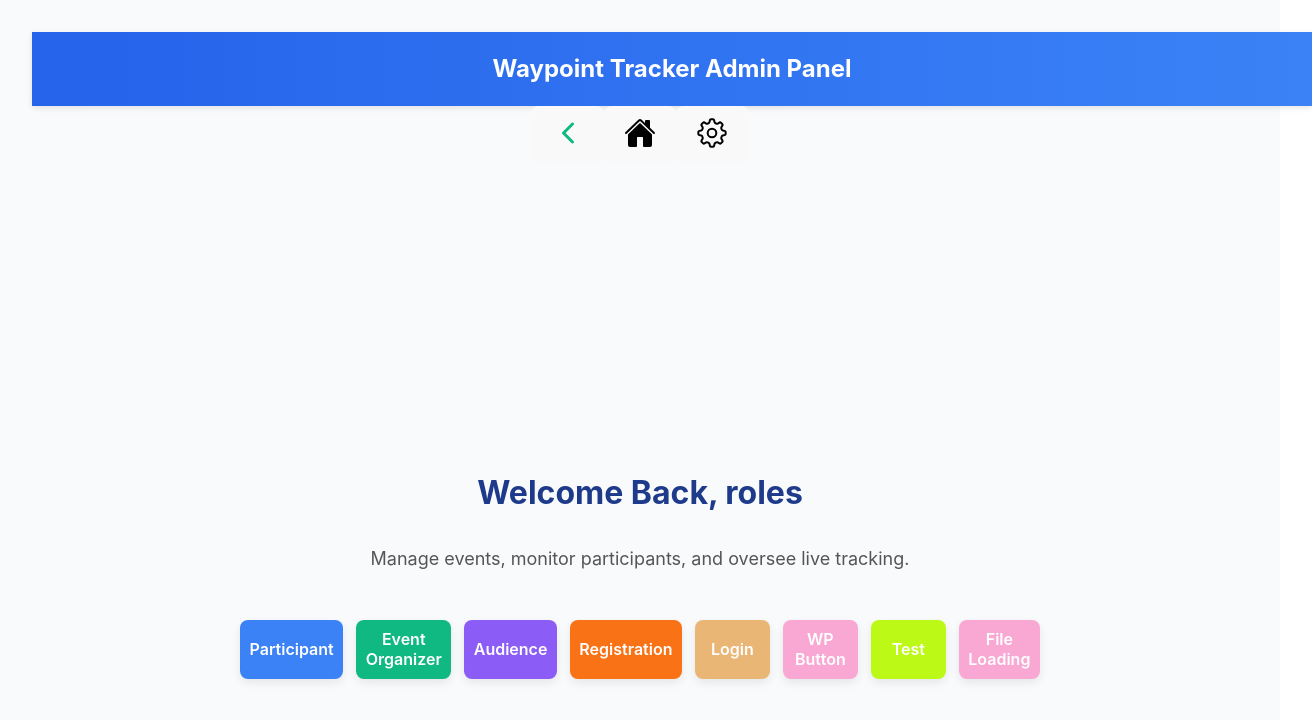
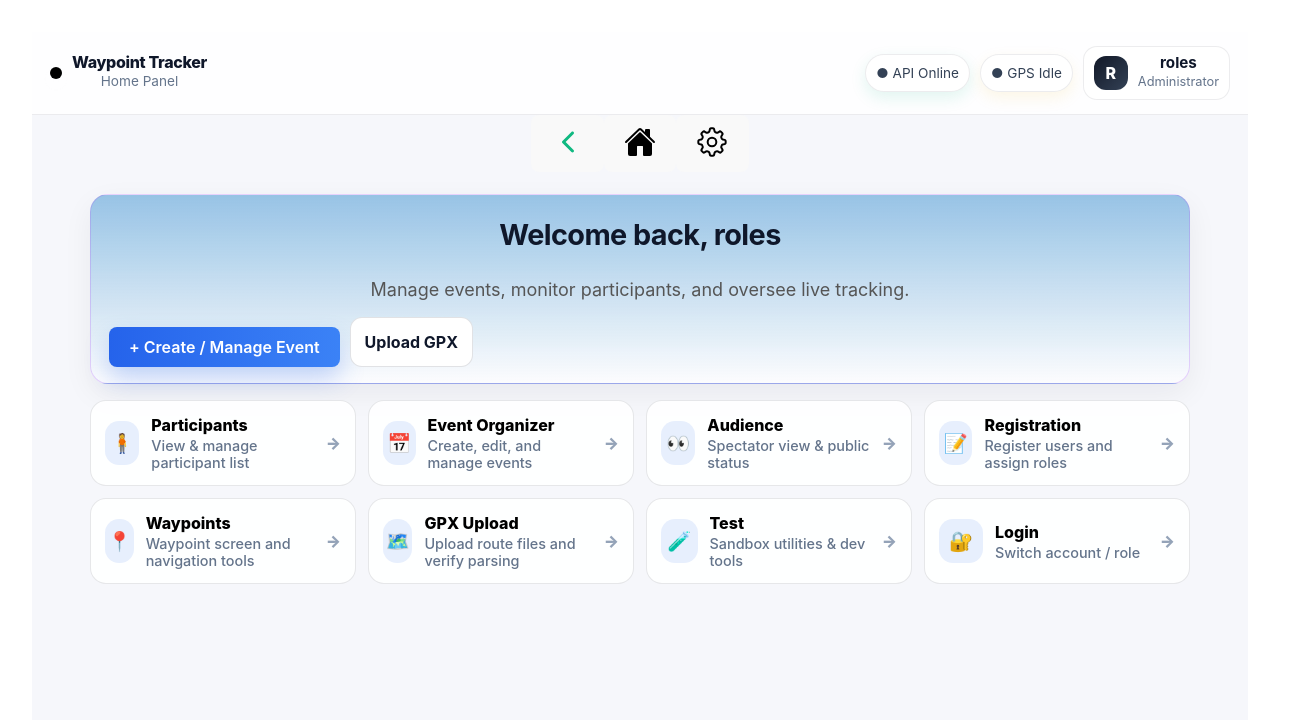
Before and after one commit to 129N/WP_Admin, a React (Vite) app: page / in a window 1280 px wide. Shown: the top 720 px of the page, 1312 px wide, since content can reach past the window. Built offline with nearby package versions, Linux system fonts and the light colour scheme.

Commit message:
Optimized & Updated: Remake design

```diff
--- a/src/pages/AdminHome.tsx
+++ b/src/pages/AdminHome.tsx
@@ -1,47 +1,99 @@
-import { useNavigate } from 'react-router-dom';
-import '../pages/layouts/Home.css';
+import { useNavigate } from "react-router-dom";
+import "../pages/layouts/Home.css";
 import Header from "../comp/header";
 
+type AdminAction = {
+  title: string;
+  description: string;
+  route: string;
+  icon: string;
+};
+
 export default function AdminHome() {
-    const navigate = useNavigate();
+  const navigate = useNavigate();
 
-    return (
+  const actions: AdminAction[] = [
+    {
+      title: "Create Event",
+      description: "Set up new events and define routes",
+      route: "/eventCreation",
+      icon: "➕",
+    },
+    {
+      title: "Manage Events",
+      description: "Edit, update, or delete existing events",
+      route: "/admin_control",
+      icon: "🛠️",
+    },
+    {
+      title: "User List",
+      description: "View participants and registered users",
+      route: "/Datalist",
+      icon: "👥",
+    },
+    {
+      title: "GPX Files",
+      description: "Review uploaded GPX route files",
+      route: "/GpxFileList",
+      icon: "🗺️",
+    },
+  ];
 
-    <div className='AdminContainer'>
-        <Header/>
-        {/* <AdminPanel/>  */}
-
-        <h1> AdminHome.tsx </h1>
-
-
-        <div className='button-group'>
-
-
-                <button className='btn red' onClick={() => navigate("/")}>
-                    Back Home
-                </button>
-
-                <button className='btn blue' onClick={() => navigate("/eventCreation")}>
-                    Create Event
-                </button>
-
-                <button className='btn green' onClick={() => navigate("/admin_control")}>
-                    Manage Event
-                </button>
-
-                <button className='btn orange' onClick={() => navigate("/Datalist")}>
-                    Users fetched lists
-                </button>
-
-
-                <button className='btn lew' onClick={() => navigate("/GpxFileList")}>
-                    Users fetched lists
-                </button>
-
-
+  return (
+    <div className="homePage">
+      {/* Top bar */}
+      <div className="topBar">
+        <div className="topBarLeft">
+          <div className="brandDot brandDot--admin" />
+          <div className="brandText">
+            <div className="brandTitle">Waypoint Tracker</div>
+            <div className="brandSub">Administrator Panel</div>
+          </div>
         </div>
 
+        <div className="topBarRight">
+          <div className="statusChip ok">● Admin</div>
+          <button className="ghostBtn" onClick={() => navigate("/")}>
+            Logout
+          </button>
+        </div>
+      </div>
+
+      <Header />
+
+      {/* Content */}
+      <main className="content">
+        <div className="hero hero--admin">
+          <h2>Administrator Dashboard</h2>
+          <p className="subtitle">
+            Create events, manage data, and oversee the entire system.
+          </p>
+        </div>
+
+        <section className="grid">
+          {actions.map((a) => (
+            <button
+              key={a.route}
+              className="card"
+              onClick={() => navigate(a.route)}
+            >
+              <div className="cardIcon">{a.icon}</div>
+              <div className="cardBody">
+                <div className="cardTitle">{a.title}</div>
+                <div className="cardDesc">{a.description}</div>
+              </div>
+              <div className="cardArrow">→</div>
+            </button>
+          ))}
+        </section>
+
+        {/* Secondary action */}
+        <div style={{ marginTop: "18px" }}>
+          <button className="dangerBtn" onClick={() => navigate("/")}>
+            ⟵ Back Home
+          </button>
+        </div>
+      </main>
     </div>
-
-    );
-};
+  );
+}
--- a/src/pages/Home.tsx
+++ b/src/pages/Home.tsx
@@ -1,54 +1,83 @@
 import React from "react";
 import { useNavigate } from "react-router-dom";
-import '../pages/layouts/Home.css';
 import Header from "../comp/header";
 
+type QuickLink = {
+  title: string;
+  description: string;
+  route: string;
+  icon: React.ReactNode;
+};
 
 const Home: React.FC = () => {
   const navigate = useNavigate();
-    var username = "roles";
+  const username = "roles"; // later: from auth context/store
+
+  const links: QuickLink[] = [
+    { title: "Participants", description: "View & manage participant list", route: "/participant", icon: "🧍" },
+    { title: "Event Organizer", description: "Create, edit, and manage events", route: "/admin", icon: "📅" },
+    { title: "Audience", description: "Spectator view & public status", route: "/audience", icon: "👀" },
+    { title: "Registration", description: "Register users and assign roles", route: "/register", icon: "📝" },
+    { title: "Waypoints", description: "Waypoint screen and navigation tools", route: "/wpscreen", icon: "📍" },
+    { title: "GPX Upload", description: "Upload route files and verify parsing", route: "/Fileloader", icon: "🗺️" },
+    { title: "Test", description: "Sandbox utilities & dev tools", route: "/test", icon: "🧪" },
+    { title: "Login", description: "Switch account / role", route: "/login", icon: "🔐" },
+  ];
+
   return (
-    <>
-      <div className="header">Waypoint Tracker Admin Panel</div>
-        <Header/>
-      <div className="home-container">
-        <h2>Welcome Back, {username}</h2>
-        <p className="subtitle">
-          Manage events, monitor participants, and oversee live tracking.
-        </p>
+    <div className="homePage">
+      {/* Top bar */}
+      <div className="topBar">
+        <div className="topBarLeft">
+          <div className="brandDot brandDot--home" />
+          <div className="brandText">
+            <div className="brandTitle">Waypoint Tracker</div>
+            <div className="brandSub">Home Panel</div>
+          </div>
+        </div>
 
-        <div className="button-group">
-          <button className="btn blue" onClick={() => navigate("/participant")}>
-            Participant
-          </button>
-          <button className="btn green" onClick={() => navigate("/admin")}>
-            Event Organizer
-          </button>
-          <button className="btn purple" onClick={() => navigate("/audience")}>
-            Audience
-          </button>
-          <button className="btn orange" onClick={() => navigate("/register")}>
-            Registration
-          </button>
-
-          <button className="btn worm" onClick={() => navigate("/login")}>
-            Login
-          </button>
-
-
-          <button className="btn pink" onClick={() => navigate("/wpscreen")}>
-            WP Button
-          </button>
-            <button className="btn yellow" onClick={() => navigate("/test")}>
-            Test
-          </button>
-          <button className="btn pink" onClick={() => navigate("/Fileloader")}>
-           File Loading
-          </button>
-
+        <div className="topBarRight">
+          <div className="statusChip ok">● API Online</div>
+          <div className="statusChip warn">● GPS Idle</div>
+          <div className="userChip">
+            <div className="avatar">{username.slice(0, 1).toUpperCase()}</div>
+            <div className="userMeta">
+              <div className="userName">{username}</div>
+              <div className="userRole">Administrator</div>
+            </div>
+          </div>
         </div>
       </div>
-    </>
+
+      {/* Your existing component if you still want it */}
+      <Header />
+
+      {/* Content */}
+      <main className="content">
+        <div className="hero hero--normal">
+          <h2>Welcome back, {username}</h2>
+          <p className="subtitle">Manage events, monitor participants, and oversee live tracking.</p>
+
+          <div className="primaryActions">
+            <button className="primaryBtn" onClick={() => navigate("/admin")}>+ Create / Manage Event</button>
+            <button className="ghostBtn" onClick={() => navigate("/Fileloader")}>Upload GPX</button>
+          </div>
+        </div>
+{/* MAP STYLE RENDERING */}
+        <section className="grid">
+          {links.map((l) => (
+            <button key={l.route} className="card" onClick={() => navigate(l.route)}>
+              <div className="cardIcon">{l.icon}</div>
+              <div className="cardBody">
+                <div className="cardTitle">{l.title}</div>
+                <div className="cardDesc">{l.description}</div>
+              </div>
+              <div className="cardArrow">→</div>
+            </button>
+          ))}
+        </section>
+      </main>
+    </div>
   );
 };
 
--- a/src/pages/layouts/Home.css
+++ b/src/pages/layouts/Home.css
@@ -1,92 +1,271 @@
-/* General page background */
-body {
-  margin: 0;
+
+/* Page wrapper (avoid styling body globally here) */
+.homePage {
+  min-height: 100vh;
+  background: #f6f7fb;
+  color: #0f172a;
   font-family: 'Inter', system-ui, sans-serif;
-  background-color: #f9fafb; /* light background */
-  color: #111827;
 }
 
-/* Header bar */
-.header {
-  width: 100%;
-  background: linear-gradient(90deg, #2563eb, #3b82f6);
-  color: white;
-  padding: 1.2rem 2rem;
-  font-size: 1.5rem;
-  font-weight: 700;
-  text-align: center;
-  box-shadow: 0 2px 6px rgba(0,0,0,0.1);
+/* Top bar */
+.topBar {
+  position: sticky;
+  top: 0;
+  z-index: 10;
+  background: rgba(255, 255, 255, 0.85);
+  backdrop-filter: blur(10px);
+  border-bottom: 1px solid rgba(15,23,42,0.08);
+  padding: 14px 18px;
+  display: flex;
+  align-items: center;
+  justify-content: space-between;
+  gap: 12px;
 }
 
-/* Centered home container */
-.home-container {
+
+.topBarLeft {
   display: flex;
-  flex-direction: column;
   align-items: center;
-  justify-content: center;
-  min-height: calc(100vh - 70px);
-  text-align: center;
-  padding: 2rem;
+  gap: 10px;
 }
 
-.home-container h2 {
-  font-size: 2rem;
-  color: #1e3a8a;
-  margin-bottom: 0.5rem;
+.brandDot {
+  width: 12px;
+  height: 12px;
+  border-radius: 999px;
+  background-color: var(--dot-color);
+  box-shadow: 0 6px 18px var(--dot-glow);
+}
+
+/* Admin */
+.brandDot--admin {
+  --dot-color: #25bdeb;
+  --dot-glow: rgba(37, 99, 235, 0.35);
+}
+
+/* Participant */
+.brandDot--participant {
+  --dot-color: #7bff00;
+  --dot-glow: rgba(123, 255, 0, 0.35);
+}
+
+/* Audience */
+.brandDot--audience {
+  --dot-color: #a855f7;
+  --dot-glow: rgba(168, 85, 247, 0.35);
+}
+
+.brandDot--home {
+  --dot-color: #000000;
+  --dot-glow: rgba(252, 252, 252, 0.35);
+}
+
+.brandTitle {
+  font-weight: 800;
+  letter-spacing: -0.02em;
+  line-height: 1.05;
+}
+
+.brandSub {
+  font-size: 0.85rem;
+  color: #64748b;
+}
+
+.topBarRight {
+  display: flex;
+  align-items: center;
+  gap: 10px;
+}
+
+/* Status chips */
+.statusChip {
+  font-size: 0.85rem;
+  padding: 8px 10px;
+  border-radius: 999px;
+  border: 1px solid rgba(15,23,42,0.08);
+  background: white;
+  color: #334155;
+  white-space: nowrap;
+}
+
+.statusChip.ok { box-shadow: 0 6px 16px rgba(16,185,129,0.12); }
+.statusChip.warn { box-shadow: 0 6px 16px rgba(234,179,8,0.10); }
+
+/* User chip */
+.userChip {
+  display: flex;
+  align-items: center;
+  gap: 10px;
+  padding: 8px 10px;
+  border-radius: 14px;
+  background: white;
+  border: 1px solid rgba(15,23,42,0.08);
+}
+
+.avatar {
+  width: 34px;
+  height: 34px;
+  border-radius: 12px;
+  display: grid;
+  place-items: center;
+  font-weight: 800;
+  color: white;
+  background: linear-gradient(135deg, #111827, #334155);
+}
+
+.userName { font-weight: 700; font-size: 0.95rem; line-height: 1.1; }
+.userRole { font-size: 0.8rem; color: #64748b; }
+
+/* Content */
+.content {
+  max-width: 1100px;
+  margin: 0 auto;
+  padding: 22px 18px 40px;
+}
+
+.hero {
+  border-radius: 18px;
+  padding: 18px 18px 16px;
+  box-shadow: 0 10px 30px rgba(15,23,42,0.06);
+  border: 1px solid var(--hero-border);
+  background: linear-gradient(
+    180deg,
+    var(--hero-accent),
+    rgba(255,255,255,0.65)
+  );
+
+}
+/* Admin / Home */
+.hero--admin {
+  --hero-accent: rgb(0, 225, 255);
+  --hero-border: rgba(37,99,235,0.16);
+}
+
+/* Participant */
+.hero--participant {
+  --hero-accent: rgb(81, 255, 0);
+  --hero-border: rgba(100,235,37,0.30);
+}
+
+/* Audience (future-proof) */
+.hero--audience {
+  --hero-accent: rgba(168,85,247,0.12);
+  --hero-border: rgba(168,85,247,0.25);
+}
+
+/* Audience (future-proof) */
+.hero--normal {
+  --hero-accent: rgba(7, 117, 196, 0.397);
+  --hero-border: rgba(168,85,247,0.25);
+}
+
+.hero_Part {
+  background: linear-gradient(180deg, rgb(100, 235, 37), rgba(255,255,255,0.65));
+  border: 1px solid rgba(37,99,235,0.16);
+  border-radius: 18px;
+  padding: 18px 18px 16px;
+  box-shadow: 0 10px 30px rgba(15,23,42,0.06);
+}
+
+.hero h2 {
+  margin: 0 0 6px 0;
+  font-size: 1.8rem;
+  letter-spacing: -0.02em;
 }
 
 .subtitle {
-  margin: 0 0 2rem 0;
-  color: #4b5563;
-  font-size: 1.1rem;
+  margin: 0 0 14px 0;
+  color: #475569;
 }
 
-/* Responsive button grid */
-.button-group {
-  display: grid;
-  grid-template-columns: repeat(auto-fit, minmax(180px, 1fr));
-  gap: 5rem;
-  width: 100%;
-  max-width: 800px;
+.primaryActions {
+  display: flex;
+  gap: 10px;
+  flex-wrap: wrap;
 }
 
-/* Button base style */
-.btn {
-  padding: 1rem 1.5rem;
+.primaryBtn, .ghostBtn {
   border: none;
-  border-radius: 10px;
-  color: white;
-  font-weight: 600;
   cursor: pointer;
-  font-size: 1rem;
-  transition: all 0.2s ease;
-  box-shadow: 0 4px 10px rgba(0, 0, 0, 0.08);
+  font-weight: 700;
+  padding: 10px 14px;
+  border-radius: 12px;
+  transition: transform 0.15s ease, box-shadow 0.15s ease;
 }
 
-/* Hover animations */
-.btn:hover {
-  transform: translateY(-2px);
-  box-shadow: 0 6px 12px rgba(0,0,0,0.12);
+.primaryBtn {
+  color: white;
+  background: linear-gradient(90deg, #2563eb, #3b82f6);
+  box-shadow: 0 12px 25px rgba(37,99,235,0.25);
 }
 
-/* Color palette */
-.blue   { background-color: #3b82f6; }
-.green  { background-color: #10b981; }
-.purple { background-color: #8b5cf6; }
-.pink   { background-color: #f9a8d4; color: #1f2937; }
-.orange { background-color: #f97316; }
-.yellow { background-color: #bcf916; }
-.red  { background-color: #f91616; }
-.worm { background-color: #eab676;}
-.lew { background-color: #fb00ff;}
-.black { background-color: rgb(0, 0, 0);}
+.ghostBtn {
+  background: white;
+  border: 1px solid rgba(15,23,42,0.12);
+  color: #0f172a;
+}
 
-/* Responsive tweaks */
-@media (max-width: 600px) {
-  .home-container h2 {
-    font-size: 1.5rem;
-  }
-  .button-group {
-    grid-template-columns: 1fr;
-  }
+.primaryBtn:hover, .ghostBtn:hover {
+  transform: translateY(-1px);
+  box-shadow: 0 14px 28px rgba(15,23,42,0.10);
 }
+
+.primaryBtn:focus, .ghostBtn:focus, .card:focus {
+  outline: 3px solid rgba(37,99,235,0.25);
+  outline-offset: 2px;
+}
+
+/* Cards grid */
+.grid {
+  margin-top: 16px;
+  display: grid;
+  grid-template-columns: repeat(4, minmax(0, 1fr));
+  gap: 12px;
+}
+
+.card {
+  text-align: left;
+  border: 1px solid rgba(15,23,42,0.10);
+  background: rgba(255,255,255,0.9);
+  border-radius: 16px;
+  padding: 14px;
+  display: flex;
+  align-items: center;
+  gap: 12px;
+  cursor: pointer;
+  transition: transform 0.15s ease, box-shadow 0.15s ease, border-color 0.15s ease;
+}
+
+.card:hover {
+  transform: translateY(-2px);
+  border-color: rgba(37,99,235,0.25);
+  box-shadow: 0 16px 32px rgba(15,23,42,0.10);
+}
+
+.cardIcon {
+  width: 44px;
+  height: 44px;
+  border-radius: 14px;
+  display: grid;
+  place-items: center;
+  background: rgba(37,99,235,0.10);
+  font-size: 1.2rem;
+}
+
+.cardTitle { font-weight: 800; }
+.cardDesc { font-size: 0.9rem; color: #64748b; margin-top: 2px; }
+
+.cardArrow {
+  margin-left: auto;
+  color: #94a3b8;
+  font-weight: 900;
+}
+
+/* Responsive */
+@media (max-width: 1024px) {
+  .grid { grid-template-columns: repeat(2, minmax(0, 1fr)); }
+}
+@media (max-width: 560px) {
+  .topBarRight { display: none; } /* keep it clean on mobile */
+  .grid { grid-template-columns: 1fr; }
+}
--- a/src/pages/participant.tsx
+++ b/src/pages/participant.tsx
@@ -2,68 +2,115 @@ import React from "react";
 import { useNavigate } from "react-router-dom";
 import '../pages/layouts/Home.css';
 import Header from "../comp/header";
-const Participant: React.FC = () => {
-
-    const navigate = useNavigate();
-
-    return(
- <div className="participant-container">
-    <Header/>
-      <h2 className="participant-header">Participant Dashboard Loaded</h2>
-
-      <div className="button-group">
-        <button
-          className="btn red"
-          onClick={() => navigate("/")}
-        >
-          Back to Login
-        </button>
-
-        <button
-          className="btn pink"
-          onClick={() => navigate("/register")}
-        >
-          Registration
-        </button>
-
-        <button
-          className="btn green"
-          onClick={() => navigate("/eventlist")}
-        >
-          Event Lists
-        </button>
-
-        <button
-          className="btn blue"
-          onClick={() => navigate("/competiton")}
-        >
-          Participate in Competition
-        </button>
-
-        <button
-          className="btn orange"
-          onClick={() => navigate("/Fileloader")}
-        >
-          New File Load
-        </button>
-
-        <button
-          className="btn purple"
-          onClick={() => navigate("/wpscreen")}
-        >
-          Waypoint Screen
-        </button>
 
 
-        <button
-          className="btn black"
-          onClick={() => navigate("/EventRegistration")}
-        >
-          EventReg(Delete Later)
-        </button>
+
+type Action = {
+  title: string;
+  description: string;
+  route: string;
+  icon: string;
+};
+
+const Participant: React.FC = () => {
+  const navigate = useNavigate();
+
+  const actions: Action[] = [
+    {
+      title: "Event List",
+      description: "Browse available competitions and events",
+      route: "/eventlist",
+      icon: "📋",
+    },
+    {
+      title: "Participate",
+      description: "Join and track your active competition",
+      route: "/competiton",
+      icon: "🏃",
+    },
+    {
+      title: "Waypoint Screen",
+      description: "Navigation & waypoint guidance",
+      route: "/wpscreen",
+      icon: "📍",
+    },
+    {
+      title: "Registration",
+      description: "Register or update your participant info",
+      route: "/register",
+      icon: "📝",
+    },
+    {
+      title: "Upload File",
+      description: "Upload GPX or competition files",
+      route: "/Fileloader",
+      icon: "🗺️",
+    },
+    {
+      title: "Experimental",
+      description: "Temporary or test-only features",
+      route: "/EventRegistration",
+      icon: "🧪",
+    },
+  ];
+
+  return (
+    <div className="homePage">
+      {/* Top bar */}
+      <div className="topBar">
+        <div className="topBarLeft">
+          <div className="brandDot brandDot--participant" />
+          <div className="brandText">
+            <div className="brandTitle">Waypoint Tracker</div>
+            <div className="brandSub">Participant Dashboard</div>
+          </div>
+        </div>
+
+        <div className="topBarRight">
+          <div className="statusChip ok">● Ready</div>
+          <button className="ghostBtn" onClick={() => navigate("/")}>
+            Logout
+          </button>
+        </div>
       </div>
+
+      <Header />
+
+      {/* Content */}
+      <main className="content">
+        <div className="hero hero--participant">
+          <h2>Participant Dashboard Loaded</h2>
+          <p className="subtitle">
+            Join events, follow waypoints, and track your progress in real time.
+          </p>
+        </div>
+
+        <section className="grid">
+          {actions.map((a) => (
+            <button
+              key={a.route}
+              className="card"
+              onClick={() => navigate(a.route)}
+            >
+              <div className="cardIcon">{a.icon}</div>
+              <div className="cardBody">
+                <div className="cardTitle">{a.title}</div>
+                <div className="cardDesc">{a.description}</div>
+              </div>
+              <div className="cardArrow">→</div>
+            </button>
+          ))}
+        </section>
+
+        {/* Destructive / secondary action */}
+        <div style={{ marginTop: "18px" }}>
+          <button className="dangerBtn" onClick={() => navigate("/")}>
+            ⟵ Back to Login
+          </button>
+        </div>
+      </main>
     </div>
-    );
+  );
 };
 
 export default Participant;
```
